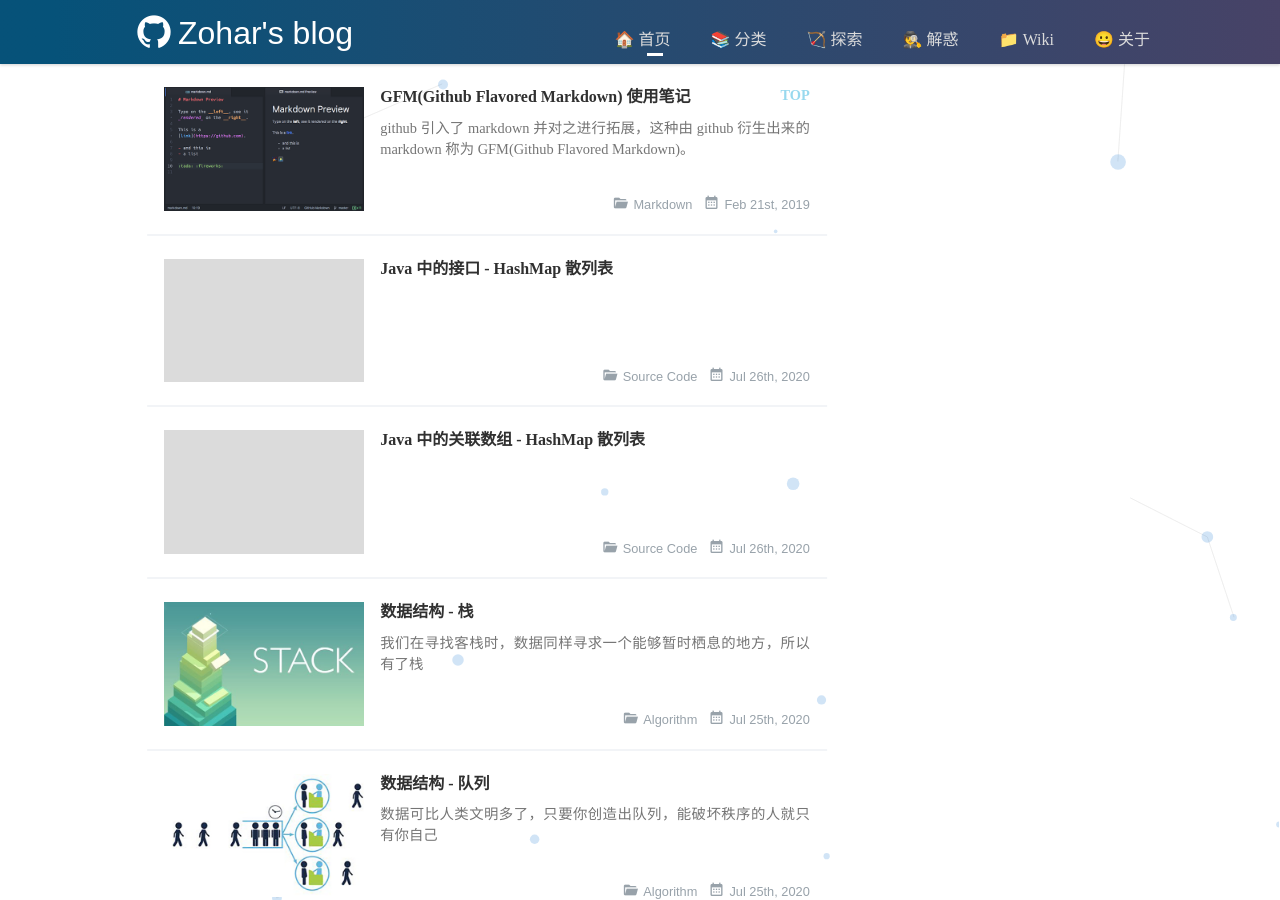
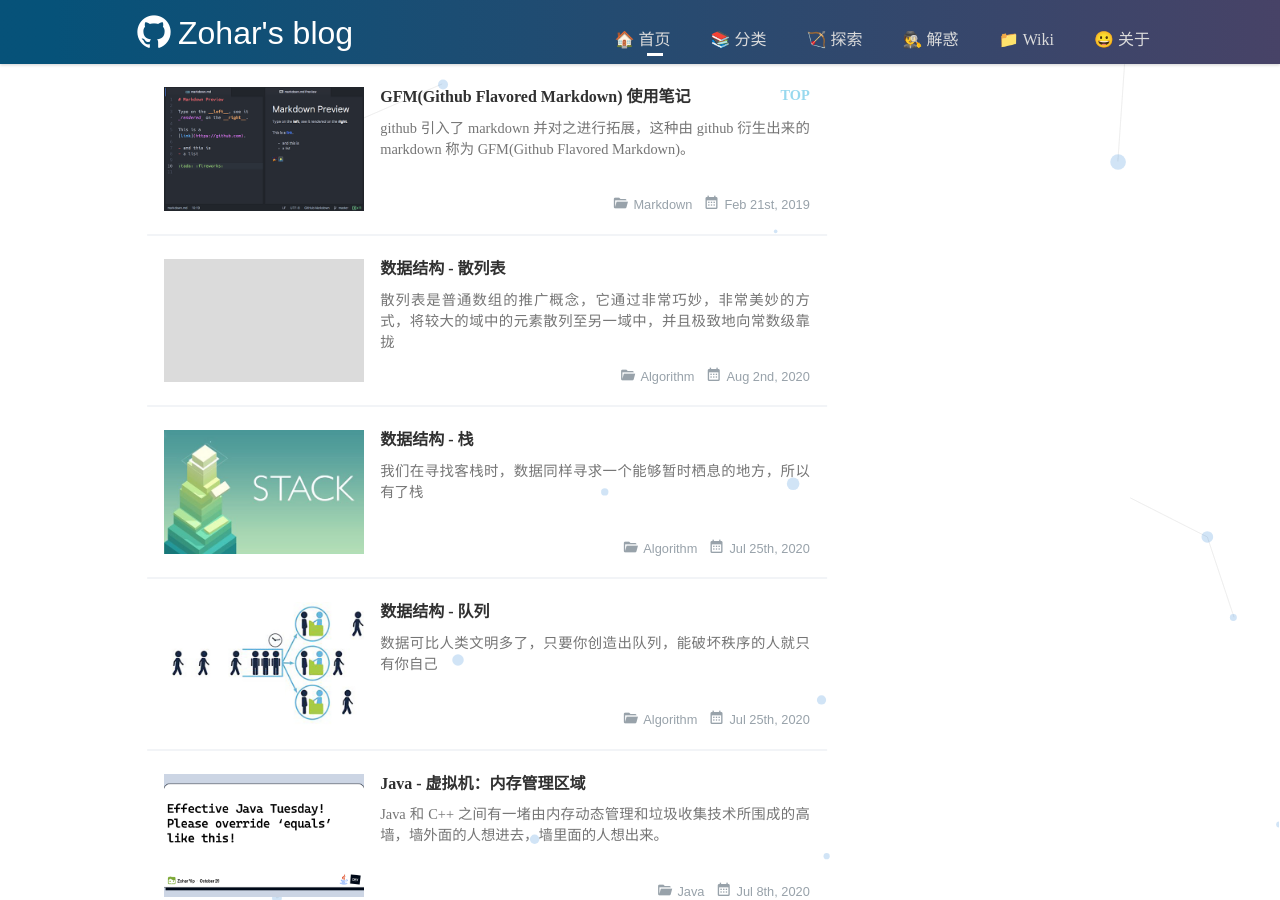
Before and after one commit to zoharyips/zoharyips.github.io, a Jekyll site: the page built from index.html, in a window 1280 px wide and 900 px high, scrolled down 609 px. Built offline with Jekyll 4.4.1, drawn with Linux system fonts in a browser that asks for light colours; the list of posts is cut into pages by our own code; some of the changed text lies outside the part shown.

Commit message:
update some files

```diff
--- /dev/null
+++ b/_posts/algorithm/2020-08-02-hash-table.md
@@ -0,0 +1,11 @@
+---
+layout: post
+title: 数据结构 - 散列表
+categories: [Algorithm]
+keywords: [algorithm, hash map, hash table, hash]
+permalink: /algorithm/:title.html
+search: true
+qrcode: true
+catalogue: true
+description: 散列表是普通数组的推广概念，它通过非常巧妙，非常美妙的方式，将较大的域中的元素散列至另一域中，并且极致地向常数级靠拢
+---
--- a/_posts/source-code/2020-07-26-hashmap.md
+++ /dev/null
@@ -1,11 +0,0 @@
----
-layout: post
-title: Java 中的关联数组 - HashMap 散列表
-categories: [Source Code]
-keywords: [source code, hash map, map, associative array]
-permalink: /source-code/:title.html
-search: true
-qrcode: true
-catalogue: true
-description:
----
--- a/_posts/source-code/2020-07-26-serializable.md
+++ /dev/null
@@ -1,11 +0,0 @@
----
-layout: post
-title: Java 中的接口 - HashMap 散列表
-categories: [Source Code]
-keywords: [source code, hash map, map, associative array]
-permalink: /source-code/:title.html
-search: true
-qrcode: true
-catalogue: true
-description:
----
```
Also changed, not shown: _layouts/default.html (+15 -22 lines), _wiki/mysql-skills.md (+115 -64 lines), index.html (line endings or trailing spaces).
